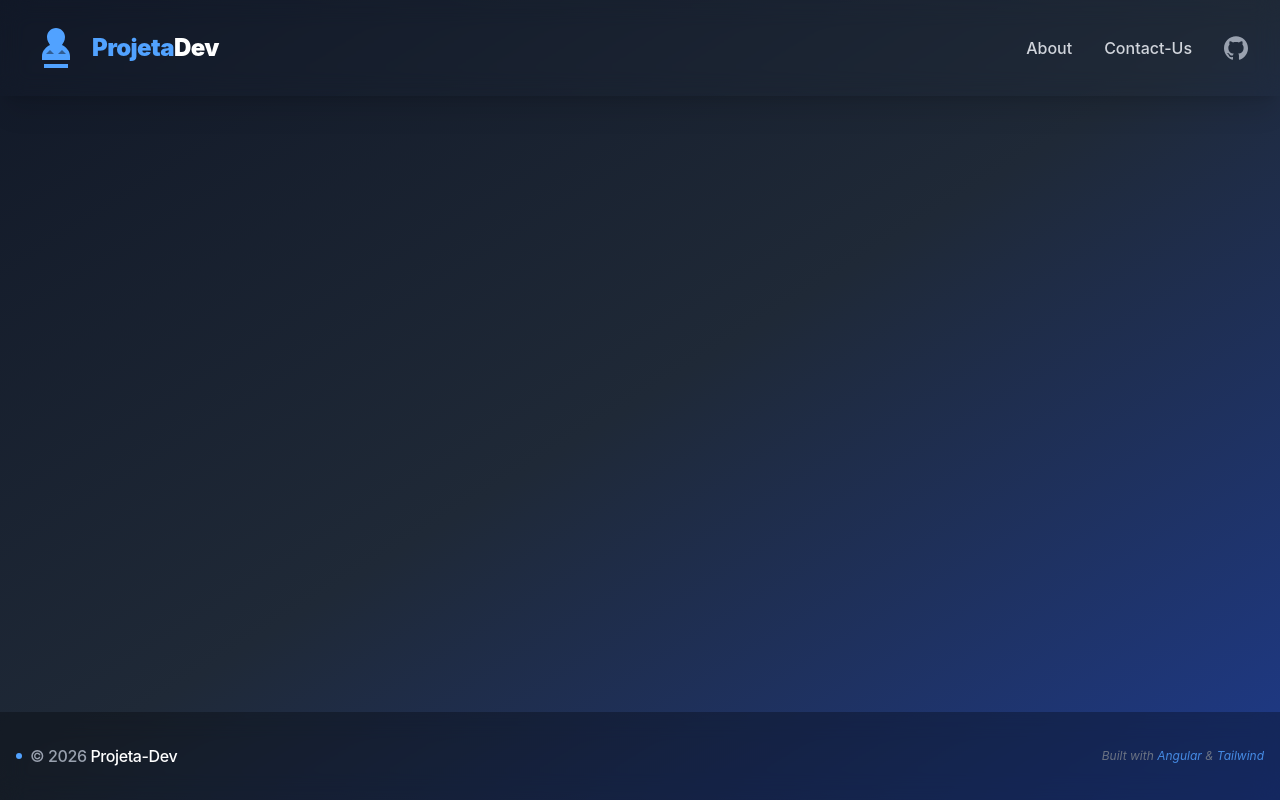
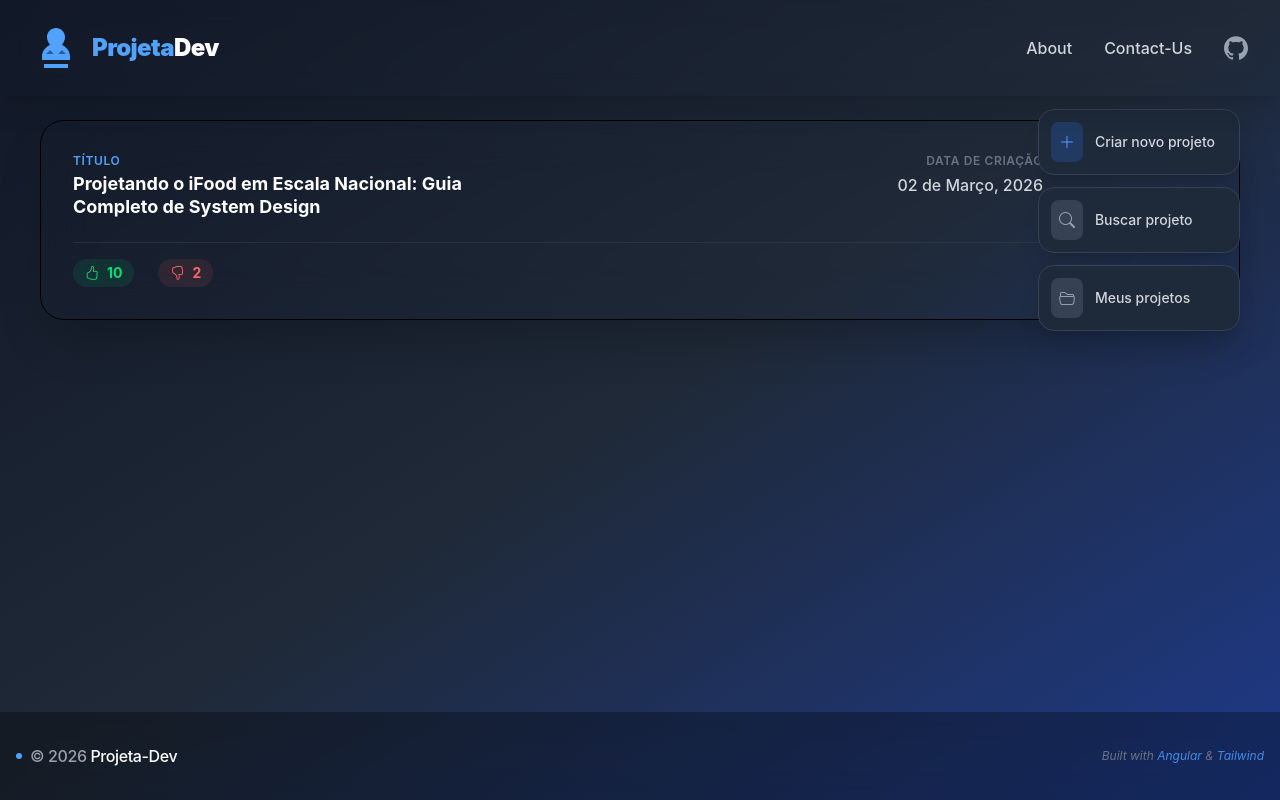
Before and after one commit to ItaloSantos-dev/projeta-dev, an Angular app in the folder frontend/projeta_dev/: page /dashboard in a window 1280 px wide. Before the commit this address led to /. Built offline with nearby package versions, Linux system fonts and the light colour scheme.

Commit message:
feat: create a page of dashboard application

```diff
--- a/frontend/projeta_dev/src/app/app.routes.ts
+++ b/frontend/projeta_dev/src/app/app.routes.ts
@@ -2,9 +2,11 @@
 import { Home } from './components/home/home';
 import { Login } from './components/auth/login/login';
 import { Register } from './components/auth/register/register';
+import { Dashboard } from './components/dashboard/dashboard';
 
 export const routes: Routes = [
     {path:"", component:Home},
     {path:"login", component:Login},
-    {path:"register", component:Register}
+    {path:"register", component:Register},
+    {path:"dashboard", component:Dashboard}
 ];
--- a/frontend/projeta_dev/src/app/components/auth/login/login.ts
+++ b/frontend/projeta_dev/src/app/components/auth/login/login.ts
@@ -1,6 +1,6 @@
 import { Component, inject } from '@angular/core';
 import { FormControl, FormGroup, Validators, ReactiveFormsModule} from '@angular/forms';
-import { RouterLink } from "@angular/router";
+import { Router, RouterLink } from "@angular/router";
 import { AuthService } from '../../../service/auth-service';
 import { LoginDTO } from '../../../../types/DTO/login-dto';
 
@@ -13,6 +13,7 @@
 export class Login {
 
   authService = inject(AuthService);
+  router = inject(Router)
 
   formLogin = new FormGroup({
     email: new FormControl('', [Validators.required, Validators.email]),
@@ -30,6 +31,7 @@
     this.authService.backApi.login(this.createLoginDTO()).subscribe({
       next:(dado) => {
         this.authService.saveToken(dado);
+        this.router.navigate(['/dashboard']);
       },
       error:(erro)=>{
         console.log("Erro: " +erro.message);
--- /dev/null
+++ b/frontend/projeta_dev/src/app/components/dashboard/dashboard.html
@@ -0,0 +1,62 @@
+<div class=" flex flex-col items-center justify-center p-6 ">
+
+    <div class="w-full max-w-300  backdrop-blur-xl border  rounded-3xl p-8 shadow-2xl flex flex-col md:flex-row items-center gap-8 transition-all hover:border-blue-500/50">
+
+        <div class="flex-1 space-y-6">
+            <div class="grid grid-cols-1 md:grid-cols-2 gap-4">
+                <div class="space-y-1">
+                    <p class="text-xs font-semibold uppercase tracking-wider text-blue-400">Título</p>
+                    <h3 class="text-lg font-bold text-white leading-tight">
+                        Projetando o iFood em Escala Nacional: Guia Completo de System Design
+                    </h3>
+                </div>
+
+                <div class="space-y-1 md:text-right">
+                    <p class="text-xs font-semibold uppercase tracking-wider text-gray-500">Data de criação</p>
+                    <p class="text-gray-300 font-medium">02 de Março, 2026</p>
+                </div>
+            </div>
+
+            <div class="flex items-center gap-6 pt-4 border-t border-gray-700/50">
+                <div class="flex items-center gap-2 text-green-400 bg-green-400/10 px-3 py-1 rounded-full text-sm">
+                    <i class="bi bi-hand-thumbs-up"></i>
+                    <span class="font-bold">10</span>
+                </div>
+                <div class="flex items-center gap-2 text-red-400 bg-red-400/10 px-3 py-1 rounded-full text-sm">
+                    <i class="bi bi-hand-thumbs-down"></i>
+                    <span class="font-bold">2</span>
+                </div>
+            </div>
+        </div>
+
+        <div class="w-full md:w-auto">
+            <button class="w-full md:w-auto bg-blue-500 hover:bg-blue-600 text-white font-bold py-3 px-8 rounded-xl shadow-lg transition-all transform hover:scale-105 active:scale-95 whitespace-nowrap">
+                Ver mais
+            </button>
+        </div>
+    </div>
+
+    <div class="mt-10 md:mt-0 md:absolute md:right-10 flex flex-col gap-3">
+        <button class="group flex items-center gap-3 bg-gray-800 border border-gray-700 text-gray-300 hover:text-white hover:border-blue-500 p-3 pr-6 rounded-2xl transition-all shadow-xl">
+            <span class="bg-blue-500/20 text-blue-400 p-2 rounded-lg group-hover:bg-blue-500 group-hover:text-white transition-colors">
+                <i class="bi bi-plus-lg"></i>
+            </span>
+            <span class="font-medium text-sm">Criar novo projeto</span>
+        </button>
+
+        <button class="group flex items-center gap-3 bg-gray-800 border border-gray-700 text-gray-300 hover:text-white hover:border-blue-500 p-3 pr-6 rounded-2xl transition-all shadow-xl">
+            <span class="bg-gray-700 text-gray-400 p-2 rounded-lg group-hover:bg-blue-500 group-hover:text-white transition-colors">
+                <i class="bi bi-search"></i>
+            </span>
+            <span class="font-medium text-sm">Buscar projeto</span>
+        </button>
+
+        <button class="group flex items-center gap-3 bg-gray-800 border border-gray-700 text-gray-300 hover:text-white hover:border-blue-500 p-3 pr-6 rounded-2xl transition-all shadow-xl">
+            <span class="bg-gray-700 text-gray-400 p-2 rounded-lg group-hover:bg-blue-500 group-hover:text-white transition-colors">
+                <i class="bi bi-folder2-open"></i>
+            </span>
+            <span class="font-medium text-sm">Meus projetos</span>
+        </button>
+    </div>
+
+</div>
--- a/frontend/projeta_dev/src/index.html
+++ b/frontend/projeta_dev/src/index.html
@@ -6,6 +6,7 @@
   <base href="/">
   <meta name="viewport" content="width=device-width, initial-scale=1">
   <link rel="icon" type="image/x-icon" href="favicon.ico">
+  <link rel="stylesheet" href="https://cdn.jsdelivr.net/npm/bootstrap-icons@1.11.1/font/bootstrap-icons.css"/>
 </head>
 <body>
   <app-root></app-root>
```
Also changed, not shown: frontend/projeta_dev/src/app/components/dashboard/dashboard.ts (added, +11 -0 lines), frontend/projeta_dev/src/app/components/dashboard/dashboard.css (added), 1 other file (tests, documents, lock files or other folders).
